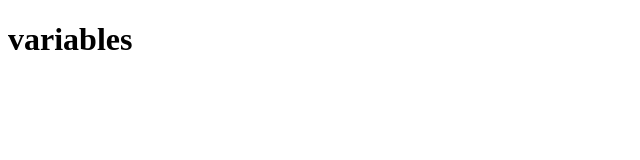
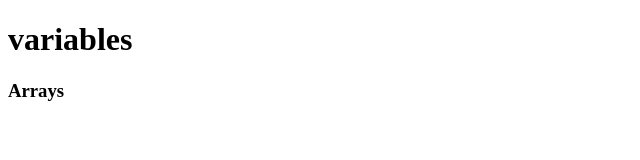
Before and after one commit to Alisimran95/exampleRepo1, a plain HTML site: page index.html in a window 1280 px wide. Shown: the full height of the page, 0-640 px from the left. Drawn offline with Linux system fonts and the light colour scheme.

Commit message:
github commit

```diff
--- a/index.html
+++ b/index.html
@@ -8,5 +8,6 @@
 </head>
 <body>
     <h1>variables</h1>
+    <h3>Arrays</h3>
 </body>
 </html>
```
